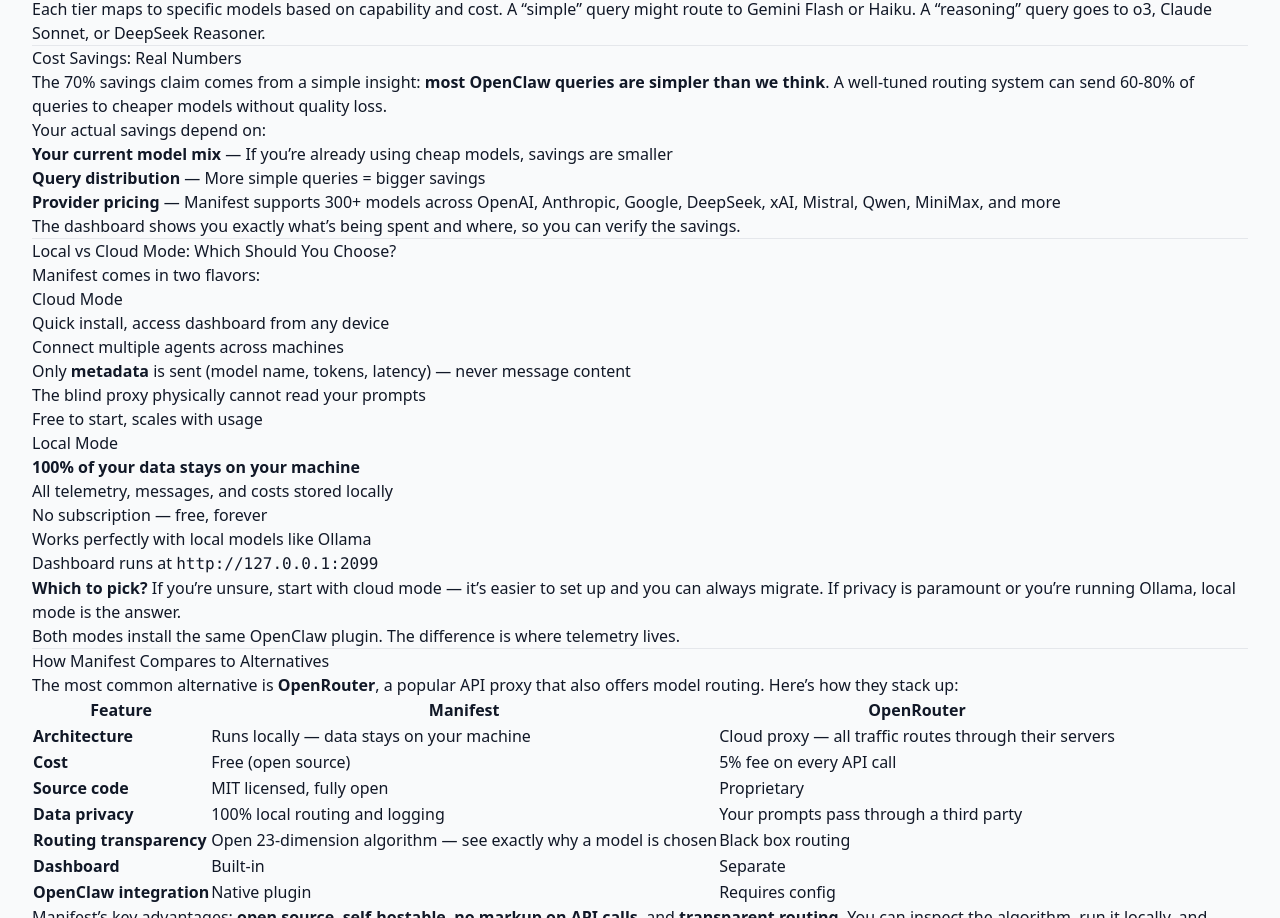
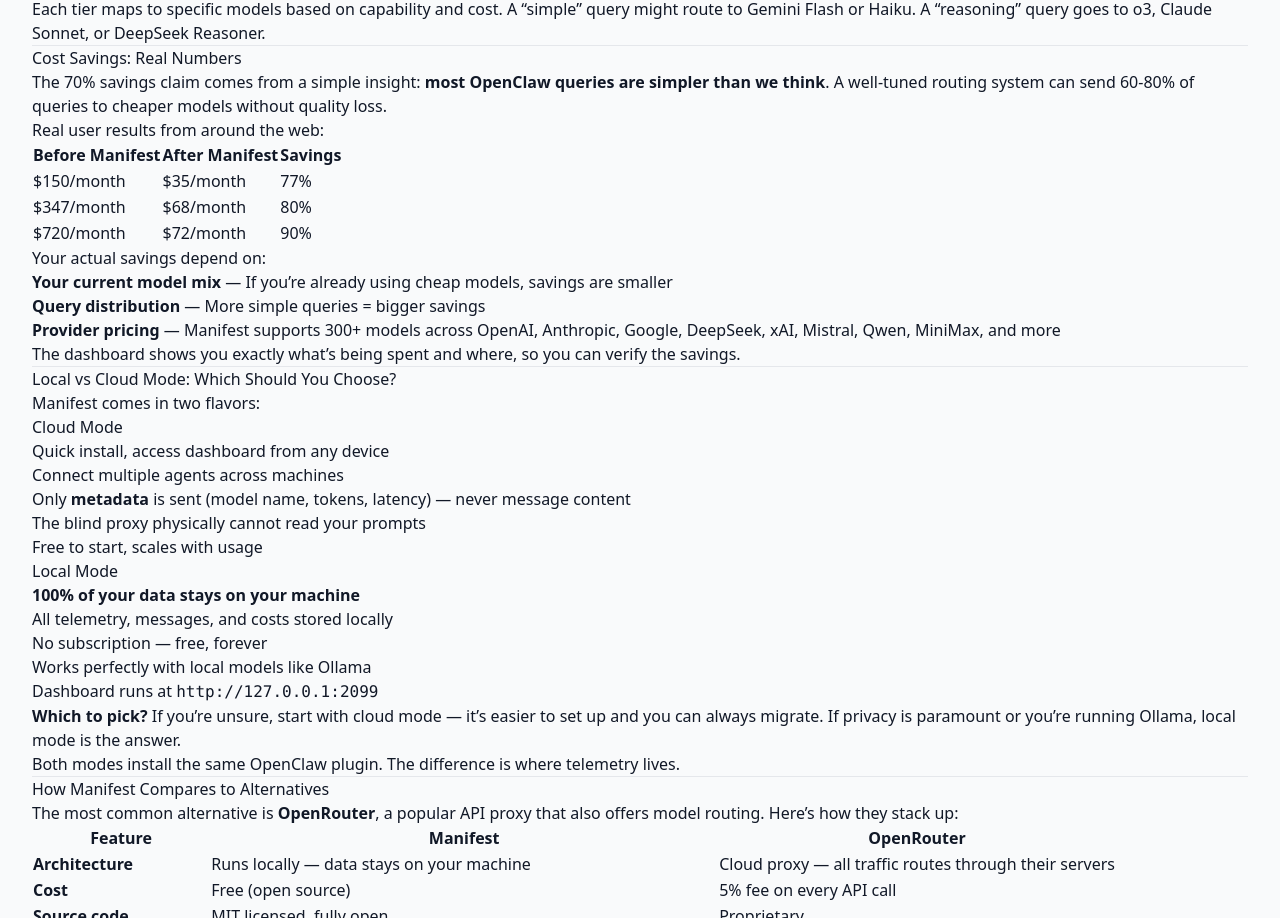
Before and after one commit to burninmedia/TopClanker, an Eleventy site: page src/blog/2026-03-18-manifest-smart-llm-routing.md in a window 1280 px wide. Shown: the part 1020-1938 px from the top of the page. Built offline with nearby package versions, Linux system fonts and the light colour scheme; Eleventy itself is replaced by a stand-in of ours; files that its build step writes are made by us from their sources.

Commit message:
Update: add real-world cost savings examples

```diff
--- a/src/blog/2026-03-18-manifest-smart-llm-routing.md
+++ b/src/blog/2026-03-18-manifest-smart-llm-routing.md
@@ -58,6 +58,14 @@
 ## Cost Savings: Real Numbers
 
 The 70% savings claim comes from a simple insight: **most OpenClaw queries are simpler than we think**. A well-tuned routing system can send 60-80% of queries to cheaper models without quality loss.
+
+Real user results from around the web:
+
+| Before Manifest | After Manifest | Savings |
+|-----------------|----------------|---------|
+| $150/month | $35/month | 77% |
+| $347/month | $68/month | 80% |
+| $720/month | $72/month | 90% |
 
 Your actual savings depend on:
 
```
